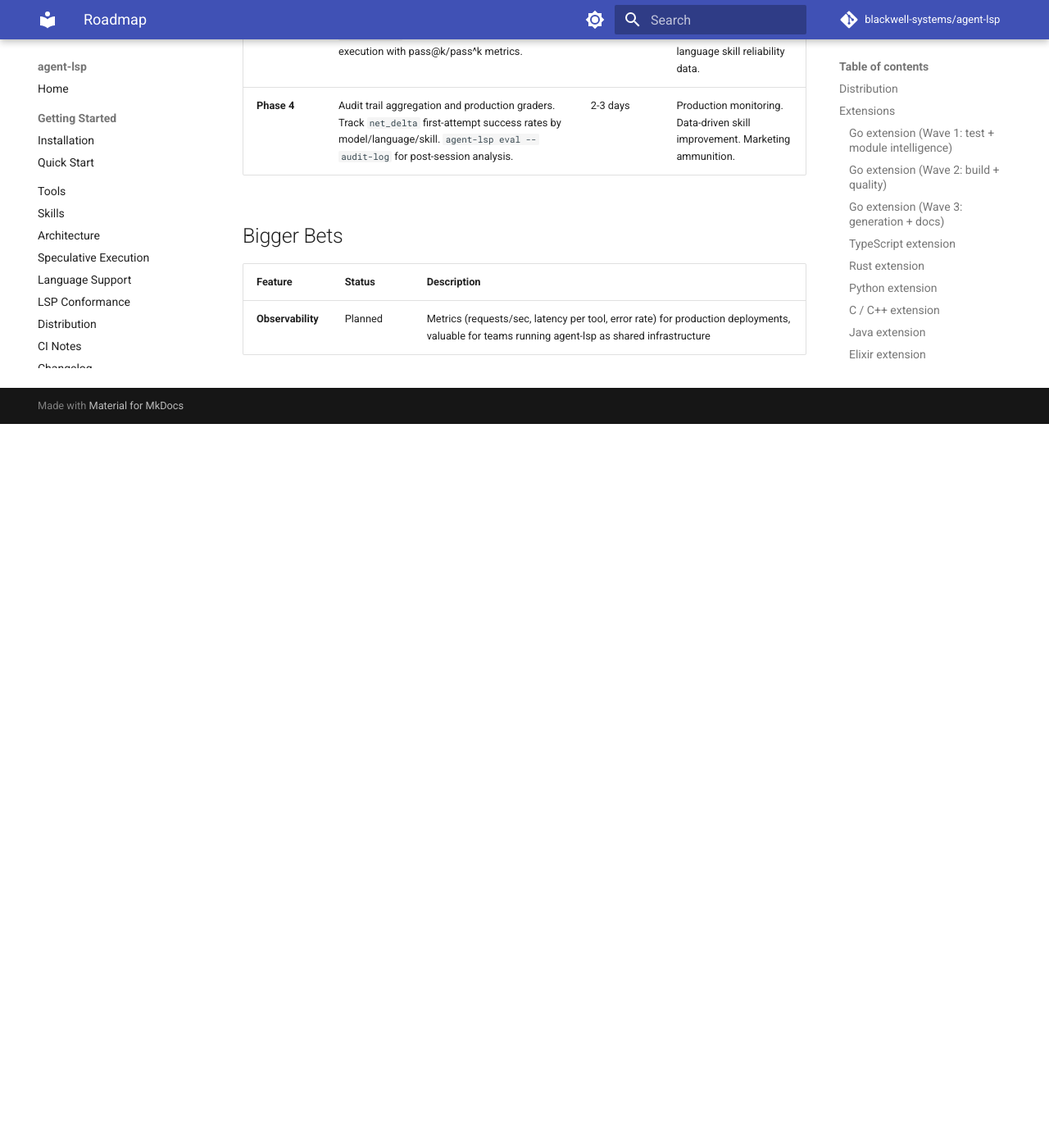
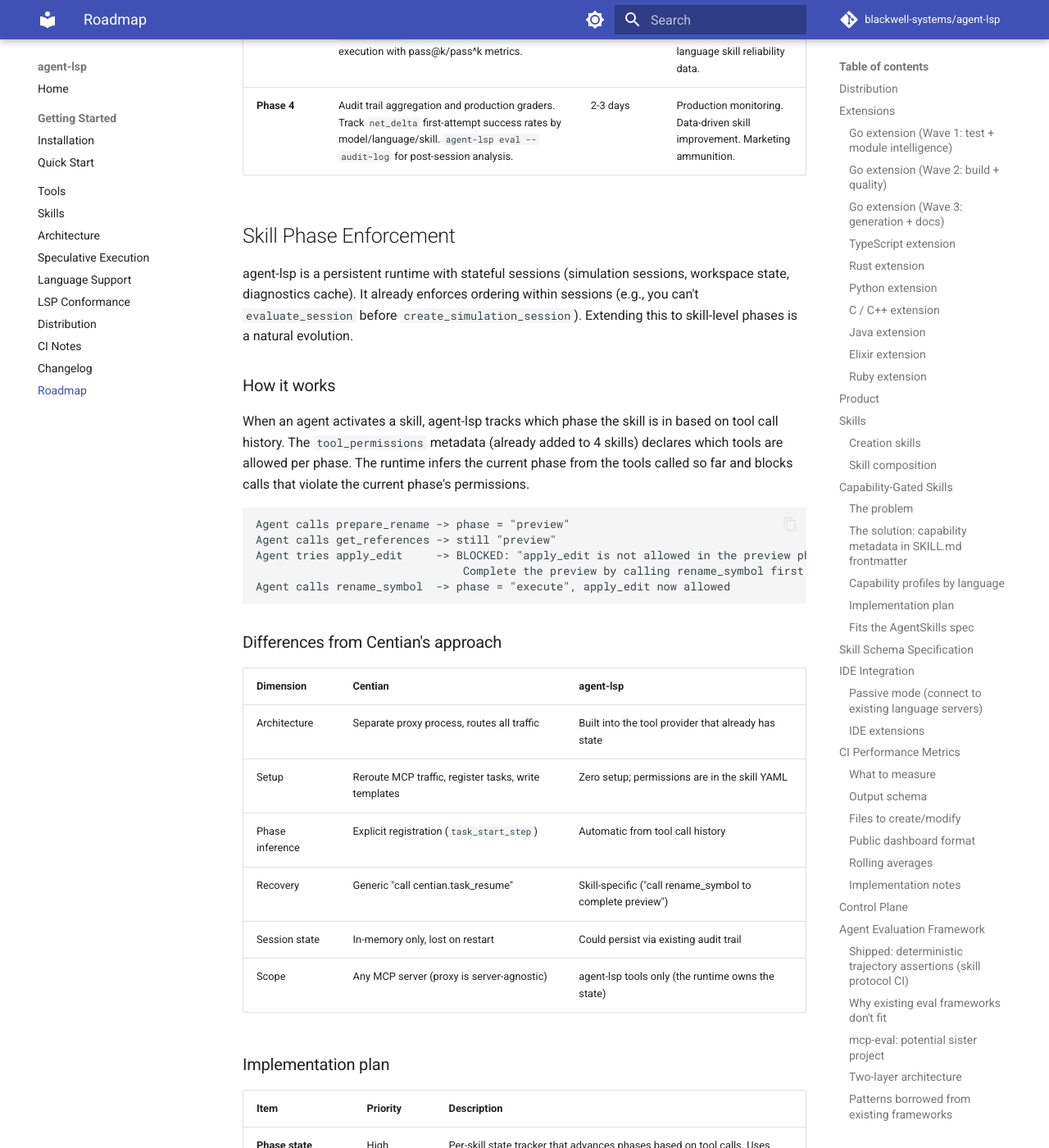
Before and after one commit to blackwell-systems/agent-lsp, an MkDocs documentation site: the page built from docs/roadmap.md, in a window 1280 px wide and 1400 px high, scrolled down 21203 px. Shown: the whole window at 82% size. Built offline with MkDocs 1.6.1 and Material for MkDocs 9.7.7, drawn with Linux system fonts in a browser that asks for light colours; comment, search, counter and statistics services are not loaded; before the commit the page ends 21720 px from its top, so only the background shows below that; some of the changed text lies outside the part shown.

Commit message:
docs: add skill phase enforcement to roadmap
Per-phase tool governance for agent-lsp skills, using the
tool_permissions metadata already added to 4 skills. Runtime
infers current phase from tool call history and blocks (or warns)
on violations with structured recovery guidance.

Different from Centian: no proxy, no registration ceremony, no
template DSL. Built into the tool provider that already has state.

````diff
--- a/docs/roadmap.md
+++ b/docs/roadmap.md
@@ -614,6 +614,50 @@ This produces a table showing pass rates per language per skill, directly answer
 | **Phase 3** | Docker-isolated eval harness using existing images. `agent-lsp eval run` and `agent-lsp eval matrix` CLI subcommands. Multi-trial execution with pass@k/pass^k metrics. | 1 week | Reproducible, containerized evaluation. Cross-language skill reliability data. |
 | **Phase 4** | Audit trail aggregation and production graders. Track `net_delta` first-attempt success rates by model/language/skill. `agent-lsp eval --audit-log` for post-session analysis. | 2-3 days | Production monitoring. Data-driven skill improvement. Marketing ammunition. |
 
+## Skill Phase Enforcement
+
+agent-lsp is a persistent runtime with stateful sessions (simulation sessions, workspace state, diagnostics cache). It already enforces ordering within sessions (e.g., you can't `evaluate_session` before `create_simulation_session`). Extending this to skill-level phases is a natural evolution.
+
+### How it works
+
+When an agent activates a skill, agent-lsp tracks which phase the skill is in based on tool call history. The `tool_permissions` metadata (already added to 4 skills) declares which tools are allowed per phase. The runtime infers the current phase from the tools called so far and blocks calls that violate the current phase's permissions.
+
+```
+Agent calls prepare_rename -> phase = "preview"
+Agent calls get_references -> still "preview"
+Agent tries apply_edit     -> BLOCKED: "apply_edit is not allowed in the preview phase.
+                               Complete the preview by calling rename_symbol first."
+Agent calls rename_symbol  -> phase = "execute", apply_edit now allowed
+```
+
+### Differences from Centian's approach
+
+| Dimension | Centian | agent-lsp |
+|-----------|---------|-----------|
+| Architecture | Separate proxy process, routes all traffic | Built into the tool provider that already has state |
+| Setup | Reroute MCP traffic, register tasks, write templates | Zero setup; permissions are in the skill YAML |
+| Phase inference | Explicit registration (`task_start_step`) | Automatic from tool call history |
+| Recovery | Generic "call centian.task_resume" | Skill-specific ("call rename_symbol to complete preview") |
+| Session state | In-memory only, lost on restart | Could persist via existing audit trail |
+| Scope | Any MCP server (proxy is server-agnostic) | agent-lsp tools only (the runtime owns the state) |
+
+### Implementation plan
+
+| Item | Priority | Description |
+|------|----------|-------------|
+| **Phase state machine** | High | Per-skill state tracker that advances phases based on tool calls. Uses `tool_permissions` YAML to define transitions. |
+| **Enforcement mode** | High | Two modes: `warn` (log violation, allow call) and `block` (return isError with recovery guidance). Default to `warn` initially. |
+| **Phase inference rules** | Medium | Define how tool calls map to phase transitions. A call to `prepare_rename` moves from "prerequisites" to "preview". A call to `rename_symbol` (dry_run=false) moves from "preview" to "execute". |
+| **Structured recovery actions** | Medium | When a call is blocked, return machine-readable guidance: which tool to call next, which phase will unlock. Agents can self-correct without parsing error strings. |
+| **Audit trail integration** | Low | Log phase transitions and violations to the JSONL audit trail. Post-session graders can verify phase compliance without runtime enforcement. |
+
+### Skills with tool_permissions (shipped)
+
+- `/lsp-rename` (3 phases: prerequisites, preview, execute)
+- `/lsp-refactor` (5 phases: blast_radius, speculative_preview, apply, build_verification, test_execution)
+- `/lsp-safe-edit` (4 phases: setup, speculative_preview, apply, verify_and_fix)
+- `/lsp-verify` (5 phases: test_correlation, diagnostics, build, tests, fix_and_format)
+
 ## Bigger Bets
 
 | Feature | Status | Description |
````
